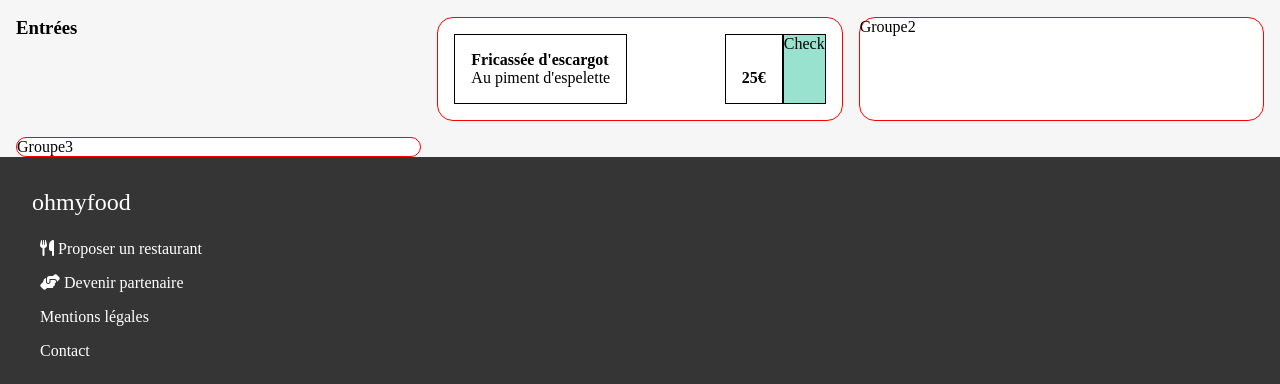
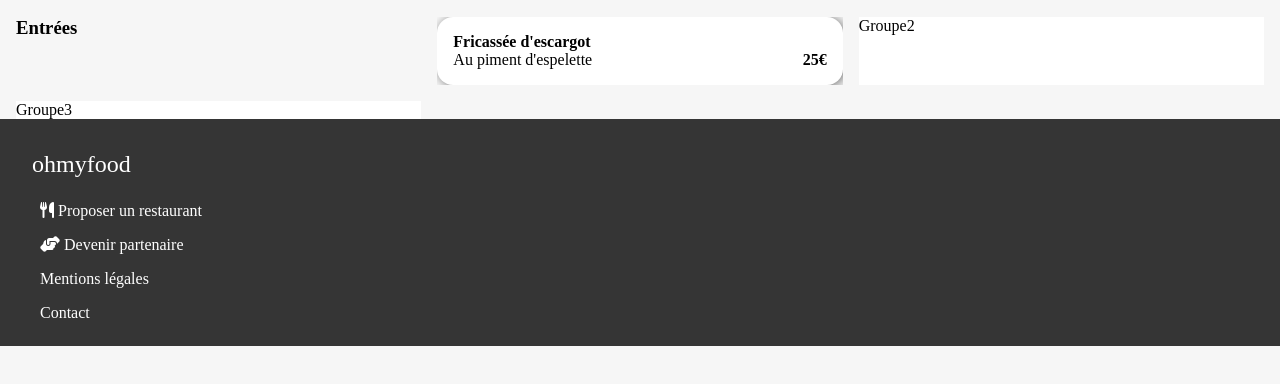
Before and after one commit to kant95270/kribi_karim_3_14112021, a website: page pages/resto-1.html in a window 1280 px wide. Shown: the part 650-1034 px from the top of the page. After the commit the page ends 996 px from the top, so only its background shows below. Drawn offline with Linux system fonts and the light colour scheme; a web font is replaced by a local one.

Commit message:
restaurant card check

```diff
--- a/pages/resto-1.html
+++ b/pages/resto-1.html
@@ -30,7 +30,9 @@
                 <p>Au piment d'espelette</p>
                 </div>
                 <span class="menu-item_price">25€</span>
-                <div class="menu-item_check">Check</div>
+                <div class="menu-item_check">
+                  <i class="fas fa-check"></i>
+                </div>
             </div>
         </div>
         <div class="menus_category">Groupe2</div>
--- a/sass/layout/explorer.scss
+++ b/sass/layout/explorer.scss
@@ -18,7 +18,7 @@
     border-radius: 32px;
     transition: transform 200ms;
     margin-top: 16px;
-    @include base-shadow;
+    @include box-shadow;
     @include gradient;
 }
 & button:hover {
--- a/sass/layout/tuto.scss
+++ b/sass/layout/tuto.scss
@@ -34,7 +34,7 @@
     padding: 24px 32px;
     flex-grow: 1;
     border-radius: 16px;
-    @include base-shadow;
+    @include box-shadow;
     &:hover{
         @include zoom;
     }
--- a/sass/pages/restaurant.scss
+++ b/sass/pages/restaurant.scss
@@ -1,6 +1,7 @@
 @import "../utils/mixins.scss";
 @import "../utils/variables.scss";
 @import "../utils/colors.scss";
+@import "../utils/animations.scss";
 
 body{
     background-color: $lightergrey;
@@ -37,12 +38,15 @@ body{
         grid-template-columns: 1fr;
 }
 .menus_category {
-    border: 1px solid red;
     background-color: white;
-    border-radius: 16px;
+    overflow: hidden;
     .menu-item {
         display: flex;
-        padding: 16px;
+        overflow: hidden;
+        border-radius: 16px;
+        white-space: nowrap;
+        text-overflow: ellipsis;
+        @include box-shadow;
         .menu-item_price {
             margin-left: auto;
             font-weight: 900;
@@ -52,14 +56,47 @@ body{
         }
         .menu-item_description {
             padding: 16px;
+            overflow: hidden;
+            h4,
+            p{
+                overflow: hidden;
+            white-space: nowrap;
+            text-overflow: ellipsis;
+            }
         }
         .menu-item_check {
+            display: grid;
+            place-items: center;
+            flex-shrink: 0;
+            $button-width: 64px;
+            border-radius: 0 16px 16px 0;
             background-color: $color-tertiary;
+            margin-right: -1 * $button-width;
+            width: $button-width;
+            transition: margin-right 0.5s;
+            i{
+            display: grid;
+            place-items: center;
+            background-color: white;
+            aspect-ratio: 1;
+            width: 32px;
+            border-radius: 16px;
+            color:$color-tertiary;
+            }
         }
-        & > * {
-            border: 1px solid;
+        &:hover {
+
+        .menu-item_check {
+            margin-right: 0;
         }
+        i {
+            @include   quarter-spin;
+            animation: quarter-spin 0.5s ease-in-out;
+        }
+
+
     }
 }
 }
 }
+}
--- /dev/null
+++ b/sass/utils/animations.scss
@@ -0,0 +1,10 @@
+@mixin quarter-spin {
+@keyframes quarter-spin {
+    0% {
+        transform: rotate(-270deg);
+    }
+    100% {
+        transform: rotate(0);
+    }
+}
+}
--- a/sass/utils/mixins.scss
+++ b/sass/utils/mixins.scss
@@ -5,7 +5,7 @@
     rgba(255, 121, 218, $opacity)
     );
 }
-@mixin base-shadow {
+@mixin box-shadow {
     box-shadow: 2px 1px 16px -3px #000000;
 
 }
```
Also changed, not shown: style.css, 1 other file.
